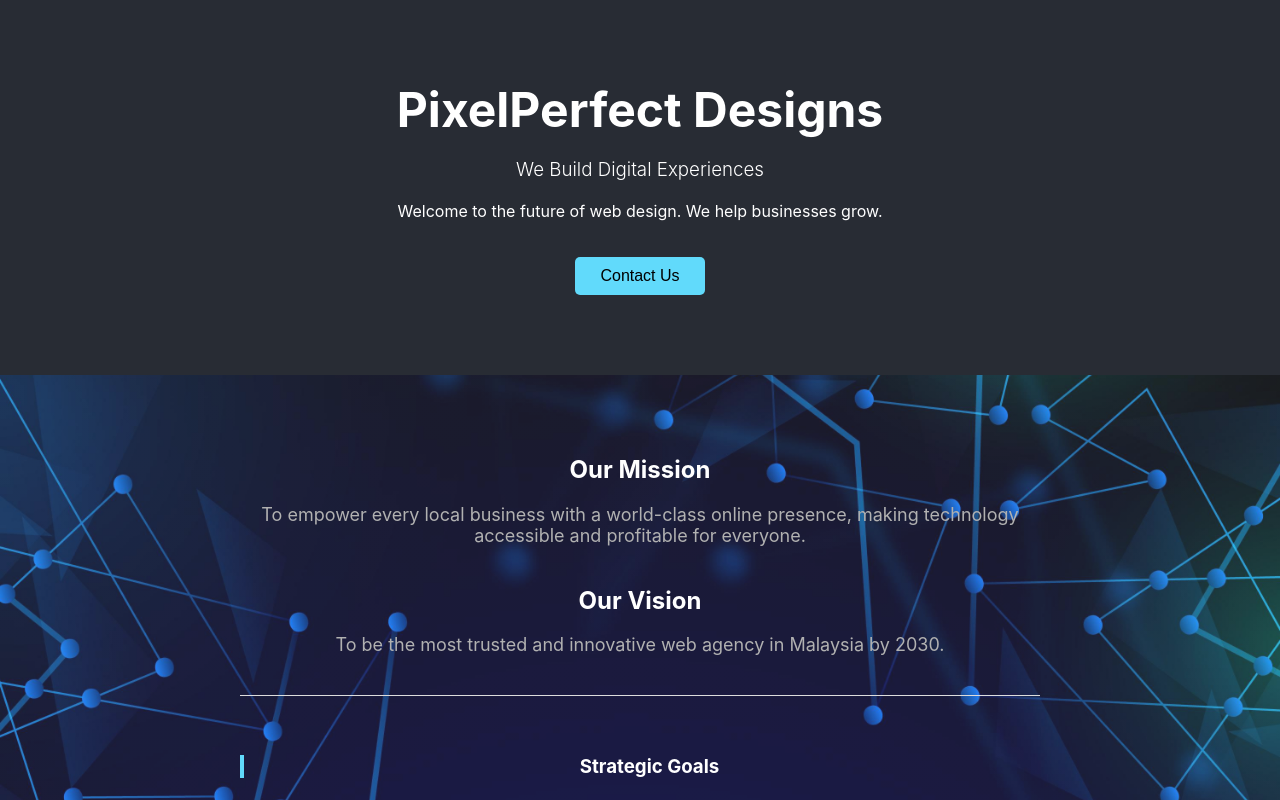
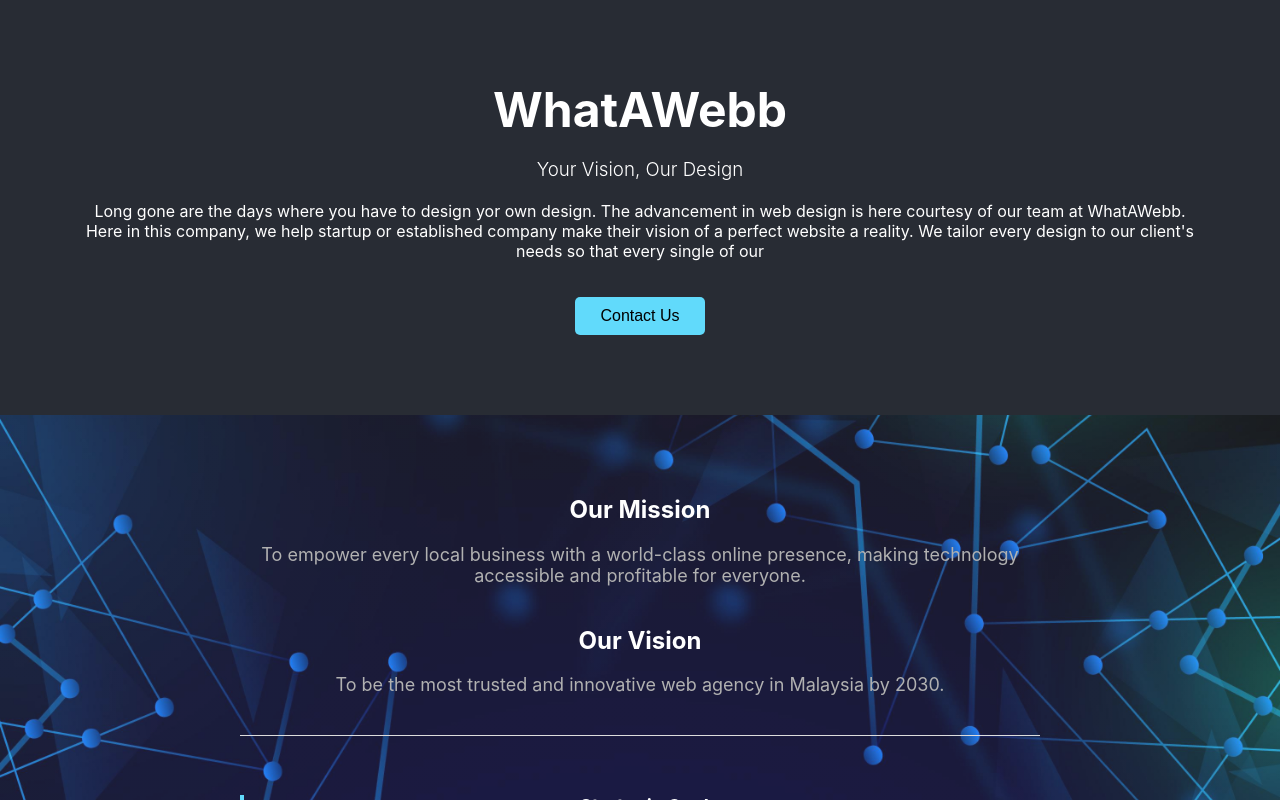
Before and after one commit to Aki-dev18/cat201-assignment-2, a React (Create React App) app: page / in a window 1280 px wide. Shown: the top 800 px of the page. Built offline with nearby package versions, Linux system fonts and the light colour scheme.

Commit message:
Update the company name and intro

```diff
--- a/src/App.js
+++ b/src/App.js
@@ -17,9 +17,9 @@ import missionPic from './MissionBackground.jpg';
 function Intro() {
   return (
     <section style={{ padding: '80px', textAlign: 'center', backgroundColor: '#282c34', color: 'white' }}>
-      <h1 style={{ fontSize: '3rem', margin: '0' }}>PixelPerfect Designs</h1>
-      <h3 style={{ fontWeight: '300' }}>We Build Digital Experiences</h3>
-      <p style={{ marginTop: '20px' }}>Welcome to the future of web design. We help businesses grow.</p>
+      <h1 style={{ fontSize: '3rem', margin: '0' }}>WhatAWebb</h1>
+      <h3 style={{ fontWeight: '300' }}>Your Vision, Our Design</h3>
+      <p style={{ marginTop: '20px' }}>Long gone are the days where you have to design yor own design. The advancement in web design is here courtesy of our team at WhatAWebb. Here in this company, we help startup or established company make their vision of a perfect website a reality. We tailor every design to our client's needs so that every single of our</p>
       <button style={{ marginTop: '20px', padding: '10px 25px', fontSize: '16px', cursor: 'pointer', backgroundColor: '#61dafb', border: 'none', borderRadius: '5px' }}>
         Contact Us
       </button>
```
